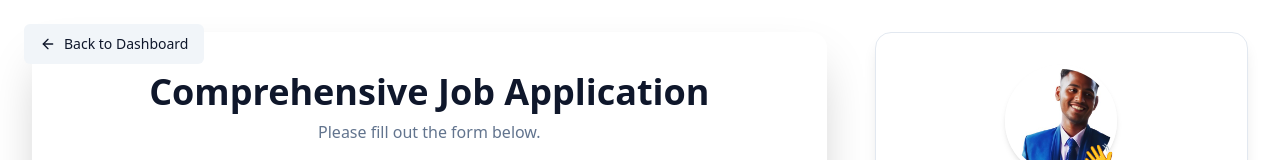
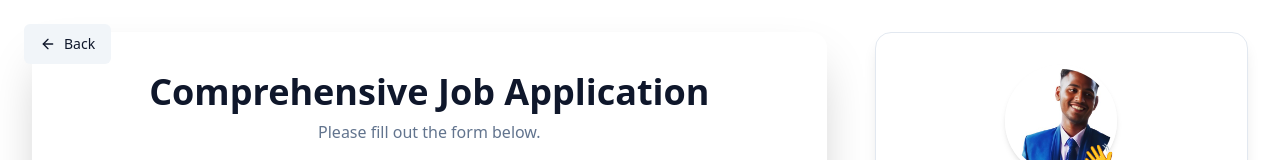
Before and after one commit to Amandubey211/Forma_Flow_MVP, a React (Vite) app: page /form/13b56b64-14df-4efa-8edf-567d80291c27 in a window 1280 px wide. Shown: the top 160 px of the page. Built offline with nearby package versions, Linux system fonts and the light colour scheme.

Commit message:
refactor: Improve Preview and Back button navigation
- Update BuilderHeader's Preview to use
avigate() for SPA routing.
- Change FormPage's Back buttons to use
avigate(-1) for history-based navigation.

```diff
--- a/src/components/builder/BuilderHeader.jsx
+++ b/src/components/builder/BuilderHeader.jsx
@@ -60,13 +60,16 @@ const BuilderHeader = ({ templateId, templateName, onSave, saveStatus }) => {
     }
   };
 
+  // --- THIS IS THE CHANGE ---
+  // Uses React Router's navigate function for a seamless, in-app transition without a page reload.
+  // This is the standard way to navigate within an SPA.
+  // Note: For direct URL access or page reloads on the preview route to work in production (e.g., on Vercel),
+  // you will need to configure server-side rewrites to point all paths to your index.html.
   const handlePreviewClick = () => {
-    window.open(`/form/${templateId}`, "_blank");
+    navigate(`/form/${templateId}`);
   };
 
   return (
-    // --- THIS IS THE CHANGE ---
-    // Height reduced to h-14 (56px) and z-index increased to ensure it's on top.
     <header className="sticky top-0 z-30 flex h-14 w-full items-center justify-between border-b border-slate-200 bg-white/80 px-4 backdrop-blur-lg sm:px-6">
       <div className="flex items-center gap-2">
         <Button
--- a/src/pages/FormPage.jsx
+++ b/src/pages/FormPage.jsx
@@ -47,9 +47,9 @@ const FormPage = () => {
     <div className="relative min-h-screen w-full dotted-bg flex items-center justify-center p-4 lg:p-8">
       {/* 2. Add the floating "Back" button */}
       <div className="absolute top-4 left-4 sm:top-6 sm:left-6 z-10">
-        <Button variant="secondary" onClick={() => navigate("/dashboard")}>
+        <Button variant="secondary" onClick={() => navigate(-1)}>
           <ArrowLeft className="mr-2 h-4 w-4" />
-          Back to Dashboard
+          Back
         </Button>
       </div>
 
```
